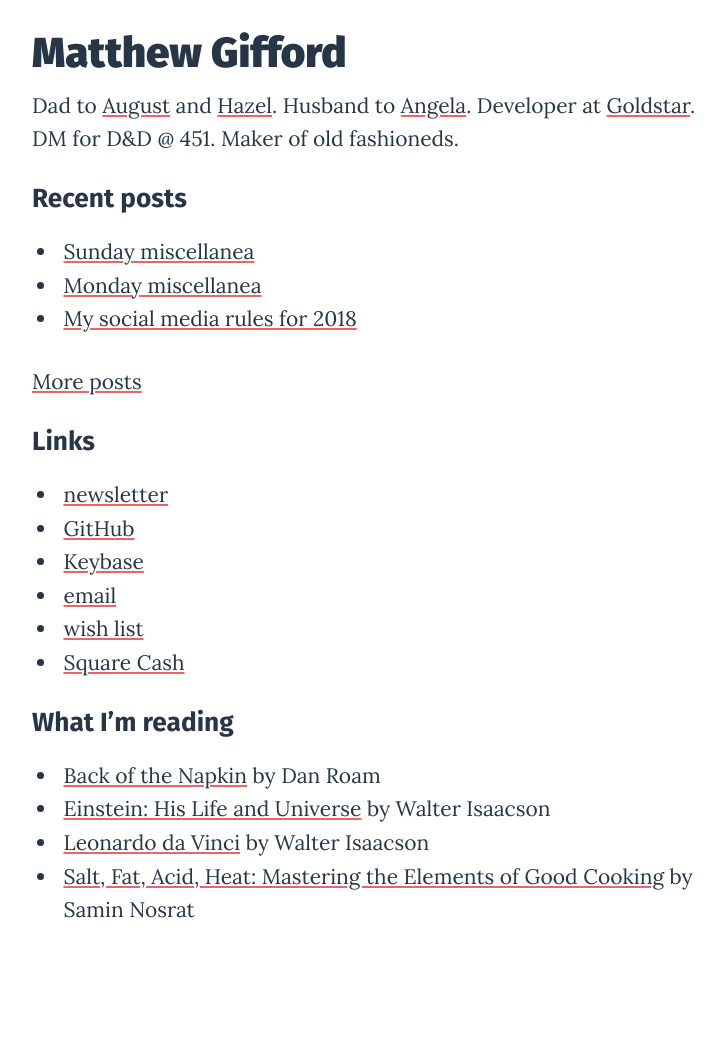
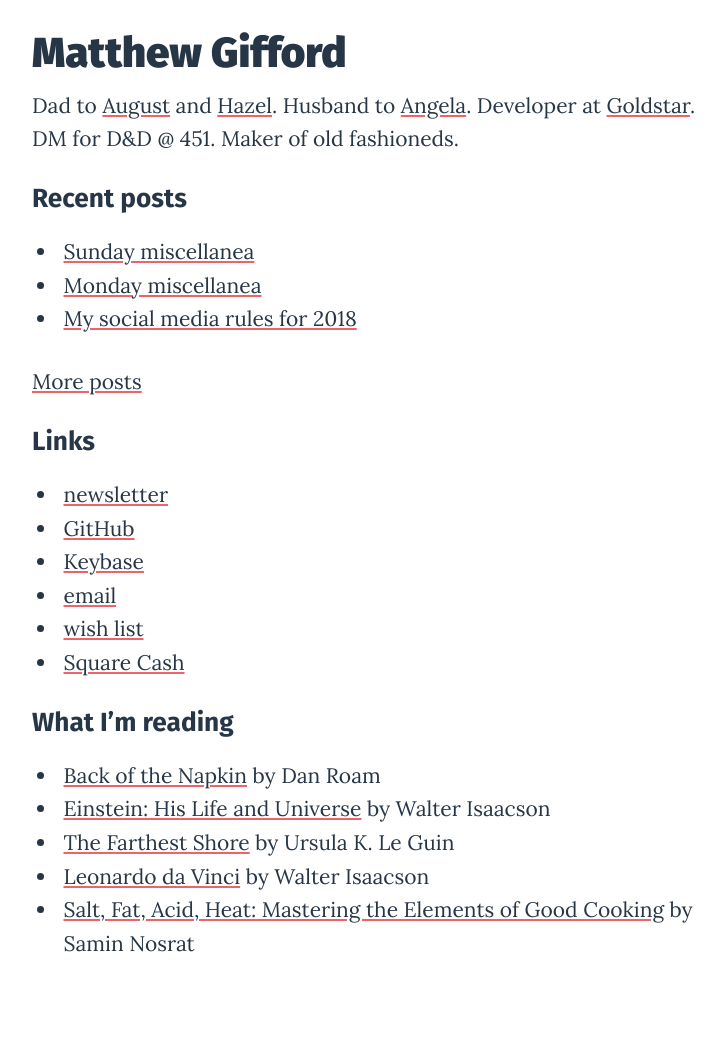
Before and after one commit to mattg/matthewgifford.com, a Jekyll site: the page built from index.md, in a window 1280 px wide. Shown: the whole page, without its empty margins (258-983 px from the left). Built offline with Jekyll 4.4.1, drawn with Linux system fonts in a browser that asks for light colours; before the commit the page ends 1011 px from its top, so only the background shows below that.

Commit message:
Started reading The Farthest Shore

```diff
--- a/index.md
+++ b/index.md
@@ -28,5 +28,6 @@ Dad to [August](http://www.augustgifford.com/) and [Hazel](http://www.hazelgiffo
 
 - [Back of the Napkin](https://amzn.to/2RjyUqi) by Dan Roam
 - [Einstein: His Life and Universe](https://amzn.to/2LCcbAx) by Walter Isaacson
+- [The Farthest Shore](https://amzn.to/2XwZf3A) by Ursula K. Le Guin
 - [Leonardo da Vinci](https://amzn.to/2LCgE69) by Walter Isaacson
 - [Salt, Fat, Acid, Heat: Mastering the Elements of Good Cooking](https://amzn.to/2GHyoOR) by Samin Nosrat
```
